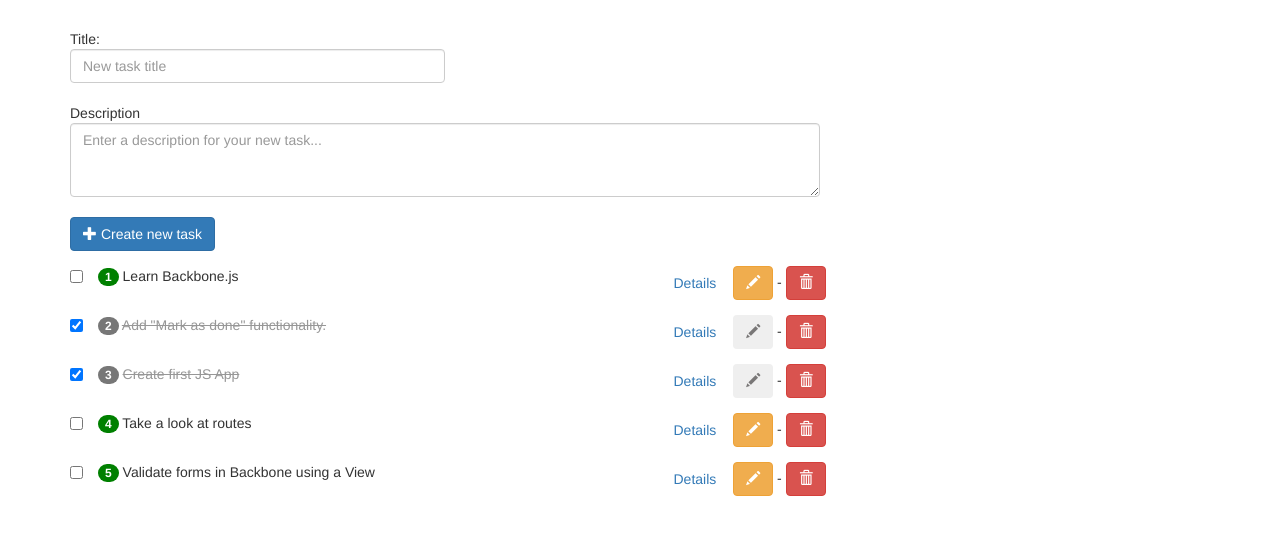
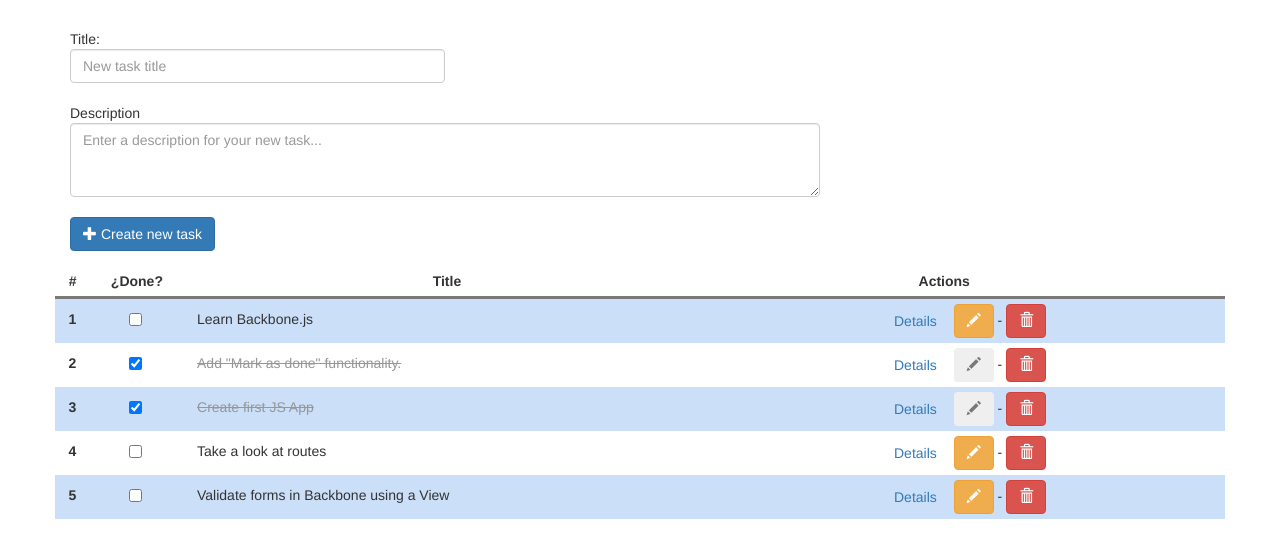
Before and after one commit to cbenitezRMB/backbone-todo-app, a website: page index.html in a window 1280 px wide. Shown: the part 211-768 px from the top of the page. Drawn offline with Linux system fonts and the light colour scheme.

Commit message:
The design has been changed.

```diff
--- a/index.html
+++ b/index.html
@@ -4,6 +4,33 @@
 	<meta charset="UTF-8">
 	<title>Backbone example</title>
 	<link rel="stylesheet" href="css/bootstrap.css">
+	<style>
+		.bold {
+			font-weight: bold;
+		}
+		.list-header {
+			padding: 5px 0;
+			margin: 0;
+			float: left;
+			width: 100%;
+			border-bottom: 3px solid #7B7878;
+		}
+		.list-header li {
+			float: left;
+		}
+		.d-inline-block {
+			display: inline-block;
+		}
+		.list {
+			float: left;
+		}
+		.list > li:nth-child(odd){
+			background-color: #CBDFF8;
+		}
+		.list > li > div.padding {
+			padding-top: 5px;
+		}
+	</style>
 </head>
 <body>
 
@@ -52,13 +79,27 @@
 				<div id="errors"></div>
 				<div class="row">
 					<div class="myTasks col-sm-12">
+						<ul  class="bold list-header text-center" style="list-style: none;">
+							<li style="width: 3%;">#</li>
+							<li style="width: 8%;">¿Done?</li>
+							<!-- <li>Priority</li> -->
+							<li style="width: 45%;">Title</li>
+							<li style="width: 40%;">Actions</li>
+						</ul>
 						<script id="individual-task" type="text/x-handlebars-template">
-							<li class="col-sm-12">
-								{{{ checkbox }}}
-								<div class="col-sm-6">
-									{{{ badge }}} {{{ titleHtml }}}
+
+								<div class="d-inline-block pull-left text-center padding" style="width: 3%;">
+									{{{ badge }}}
 								</div>
-								<div class="col-sm-4">
+								<div style="width: 8%;" class="pull-left text-center padding">
+									{{{ checkbox }}}
+								</div>
+
+
+								<div class="d-inline-block pull-left padding" style="width: 51%; padding-left: 15px;">
+									{{{ titleHtml }}}
+								</div>
+								<div class="col-sm-4 text-center">
 									<a class="btn" href="#task-details/{{ index }}">Details</a>
 
 									{{#unless done}}
@@ -72,7 +113,7 @@
 
 									<button type="button" class="btn btn-danger" id="delete"><span class="glyphicon glyphicon-trash"></span> </button>
 								</div>
-							</li>
+
 						</script>
 					</div>
 				</div>
--- a/js/scripts.js
+++ b/js/scripts.js
@@ -158,15 +158,16 @@ var App = (function(){
 
 		},
 		render: function(index){
-			var badge = '<span class="badge" style="background-color: green;">'+index+'</span>  ',
+			var badge = '<span class="bold">'+index+'</span>  ',
 				titleHtml = this.model.get('title'),
-				checkbox = '<input type="checkbox" class="pull-left" >',
+				checkbox = '<input type="checkbox" >',
 				details = '<a class="btn" href="#task-details/'+index+'">Details</a>';
 			if(this.model.get('done')){
-				badge = '<span class="badge">'+index+'</span>  ';
+				badge = '<span class="bold">'+index+'</span>  ';
 				titleHtml = '<strike style="color: #979797">'+this.model.get('title')+'</strike>';
-				checkbox = '<input type="checkbox" class="pull-left" checked >';
+				checkbox = '<input type="checkbox" checked >';
 			}
+
 			// set new properties to new object for template context
 			var templateContext = this.model.toJSON(); // model properties
 			templateContext.badge = badge; // badge html
@@ -184,7 +185,10 @@ var App = (function(){
 				'float': 'left',
 				'marginBottom': 15,
 				'paddingLeft': 0,
-				'listStyleType': 'none'
+				'listStyleType': 'none',
+				'paddingTop': 5,
+				'paddingBottom': 5,
+				'margin': 0
 			});
 
 			return this;
@@ -232,6 +236,7 @@ var App = (function(){
 
 	App.Views.Tasks = Backbone.View.extend({
 		tagName: 'ul',
+		className: 'list',
 		initialize: function(){
 			App.vent.on('tasks-list', this.render, this);
 			// App.vent.on('check:tasks-list', this.checkIfTasks, this);
```
